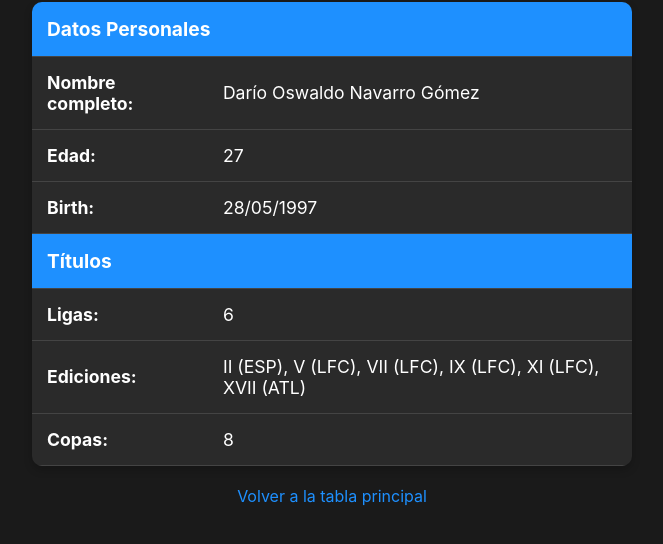
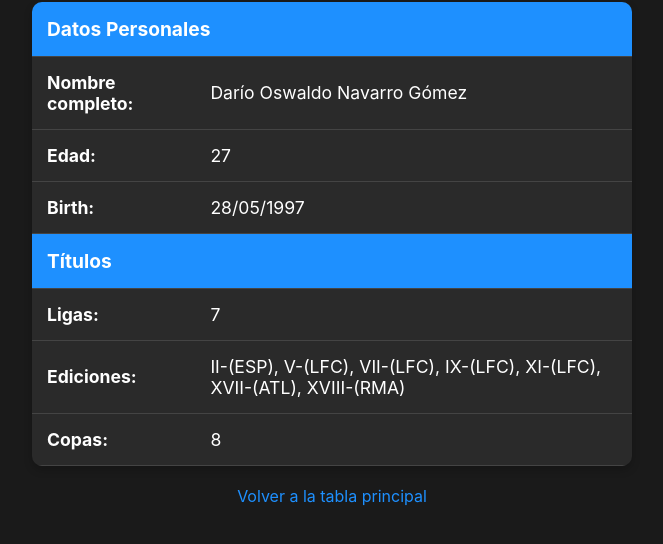
Before and after one commit to sakirod/ligafifa, a plain HTML site: page informacion_darío.html in a window 1280 px wide. Shown: the part 114-658 px from the top of the page, without its empty margins (308-971 px from the left). Drawn offline with Linux system fonts and the light colour scheme.

Commit message:
Update informacion_darío.html

```diff
--- a/informacion_darío.html
+++ b/informacion_darío.html
@@ -85,11 +85,11 @@
         </tr>
         <tr>
             <td><strong>Ligas:</strong></td>
-            <td>6</td>
+            <td>7</td>
         </tr>
         <tr>
             <td><strong>Ediciones:</strong></td>
-            <td>II (ESP), V (LFC), VII (LFC), IX (LFC), XI (LFC), XVII (ATL)</td>
+            <td>II-(ESP), V-(LFC), VII-(LFC), IX-(LFC), XI-(LFC), XVII-(ATL), XVIII-(RMA)</td>
         </tr>
         <tr>
             <td><strong>Copas:</strong></td>
```
